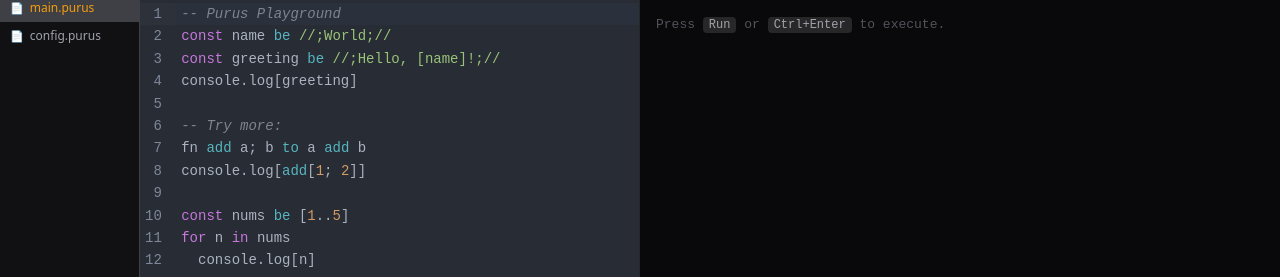
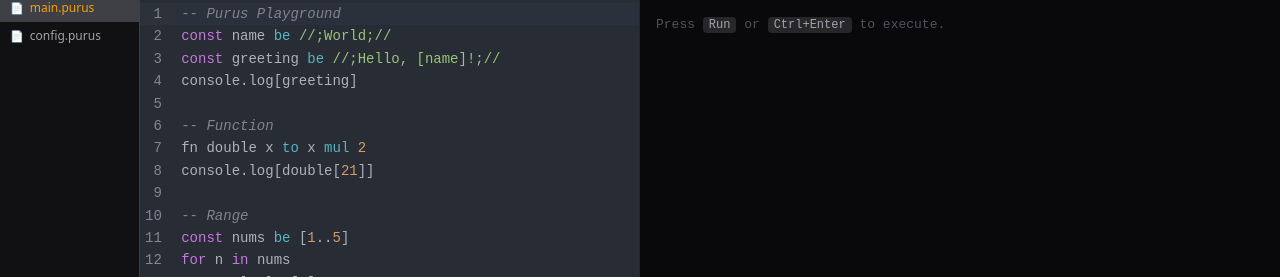
Before and after one commit to puruslang/playground, a SvelteKit app: page / in a window 1280 px wide. Shown: the part 77-354 px from the top of the page. Built offline with nearby package versions, Linux system fonts and the light colour scheme; no server answers.

Commit message:
fix: default code used 'add' (operator keyword) as function name — replace with 'double'

```diff
--- a/src/routes/+page.svelte
+++ b/src/routes/+page.svelte
@@ -12,10 +12,11 @@ const name be //;World;//
 const greeting be //;Hello, [name]!;//
 console.log[greeting]
 
--- Try more:
-fn add a; b to a add b
-console.log[add[1; 2]]
+-- Function
+fn double x to x mul 2
+console.log[double[21]]
 
+-- Range
 const nums be [1..5]
 for n in nums
   console.log[n]
```
